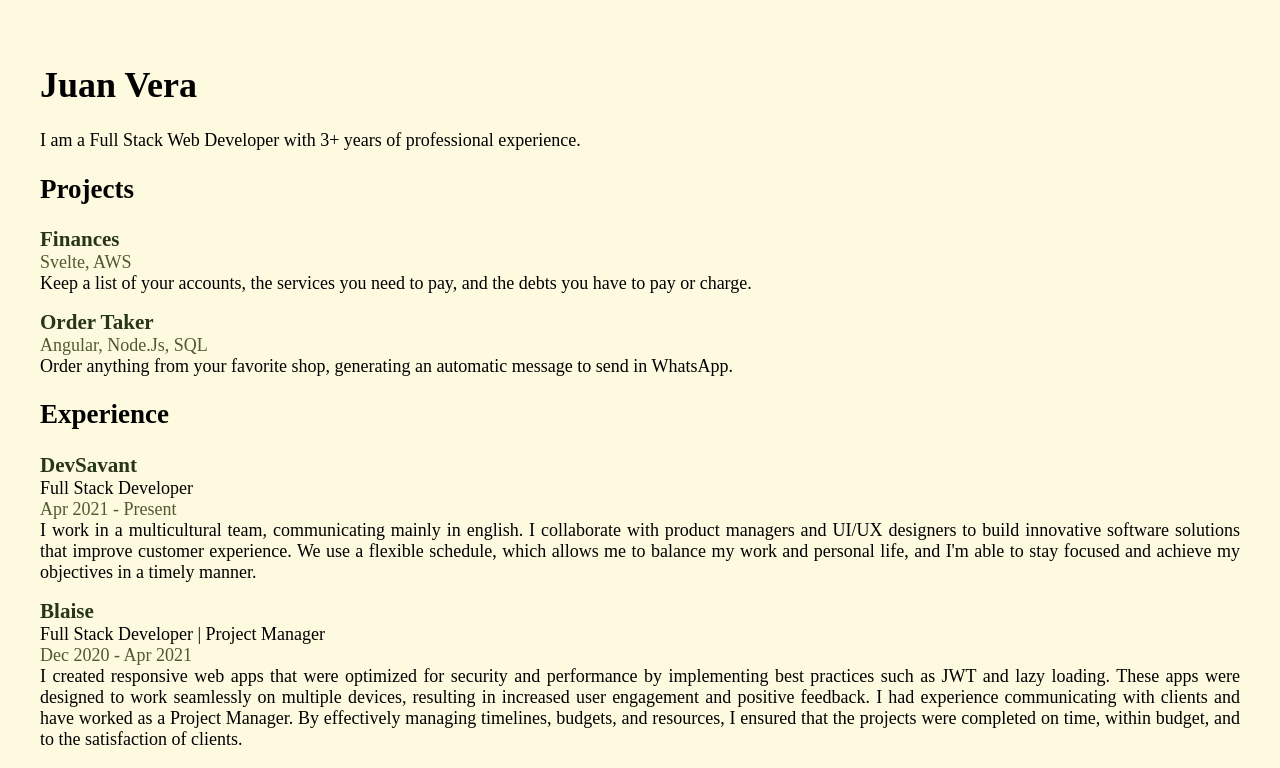
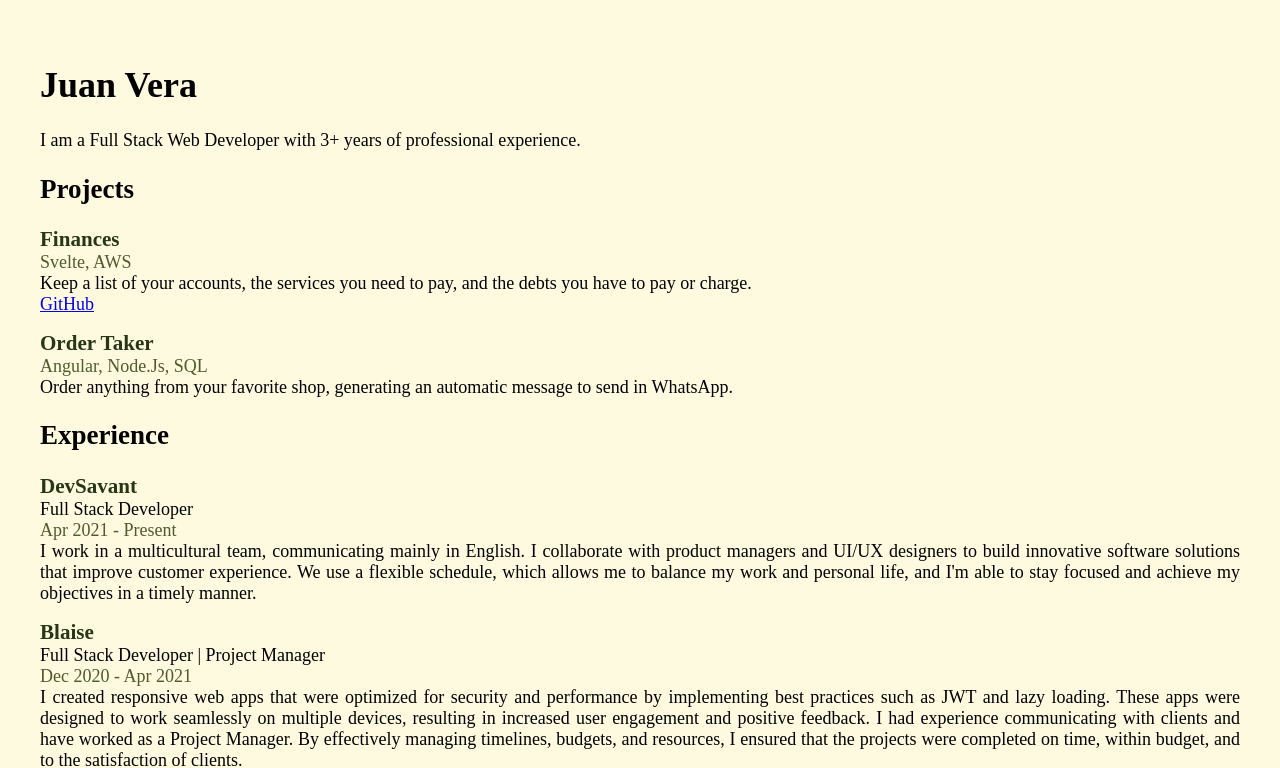
Before and after one commit to juanfrvera/juanfrvera.github.io, a SvelteKit app: page / in a window 1280 px wide. Shown: the top 768 px of the page. Built offline with nearby package versions, Linux system fonts and the light colour scheme.

Commit message:
feat: title and github link

```diff
--- a/src/components/project.svelte
+++ b/src/components/project.svelte
@@ -1,3 +1,7 @@
+<script lang="ts">
+	export let githubUrl: string | undefined = undefined;
+</script>
+
 <div>
 	<h3 id="title">
 		<slot name="name" />
@@ -7,6 +11,11 @@
 	</div>
 	<div id="description">
 		<slot />
+	</div>
+	<div id="links">
+		{#if githubUrl}
+			<a href={githubUrl} target="_blank">GitHub</a>
+		{/if}
 	</div>
 </div>
 
--- a/src/routes/+page.svelte
+++ b/src/routes/+page.svelte
@@ -2,6 +2,10 @@
 	import Experience from '../components/experience.svelte';
 	import Project from '../components/project.svelte';
 </script>
+
+<svelte:head>
+	<title>Juan Vera</title>
+</svelte:head>
 
 <div id="container">
 	<h1>Juan Vera</h1>
@@ -9,7 +13,7 @@
 
 	<h2>Projects</h2>
 	<div class="section">
-		<Project>
+		<Project githubUrl="https://github.com/juanfrvera/finances">
 			<span slot="name">Finances</span>
 			<span slot="techs">Svelte, AWS</span>
 			<div>
@@ -20,9 +24,9 @@
 		<Project>
 			<span slot="name">Order Taker</span>
 			<span slot="techs">Angular, Node.Js, SQL</span>
-            <div>
-                Order anything from your favorite shop, generating an automatic message to send in WhatsApp.
-            </div>
+			<div>
+				Order anything from your favorite shop, generating an automatic message to send in WhatsApp.
+			</div>
 		</Project>
 	</div>
 
@@ -33,7 +37,7 @@
 			<span slot="roles">Full Stack Developer</span>
 			<span slot="date">Apr 2021 - Present</span>
 			<span>
-				I work in a multicultural team, communicating mainly in english. I collaborate with product
+				I work in a multicultural team, communicating mainly in English. I collaborate with product
 				managers and UI/UX designers to build innovative software solutions that improve customer
 				experience. We use a flexible schedule, which allows me to balance my work and personal
 				life, and I'm able to stay focused and achieve my objectives in a timely manner.
```
